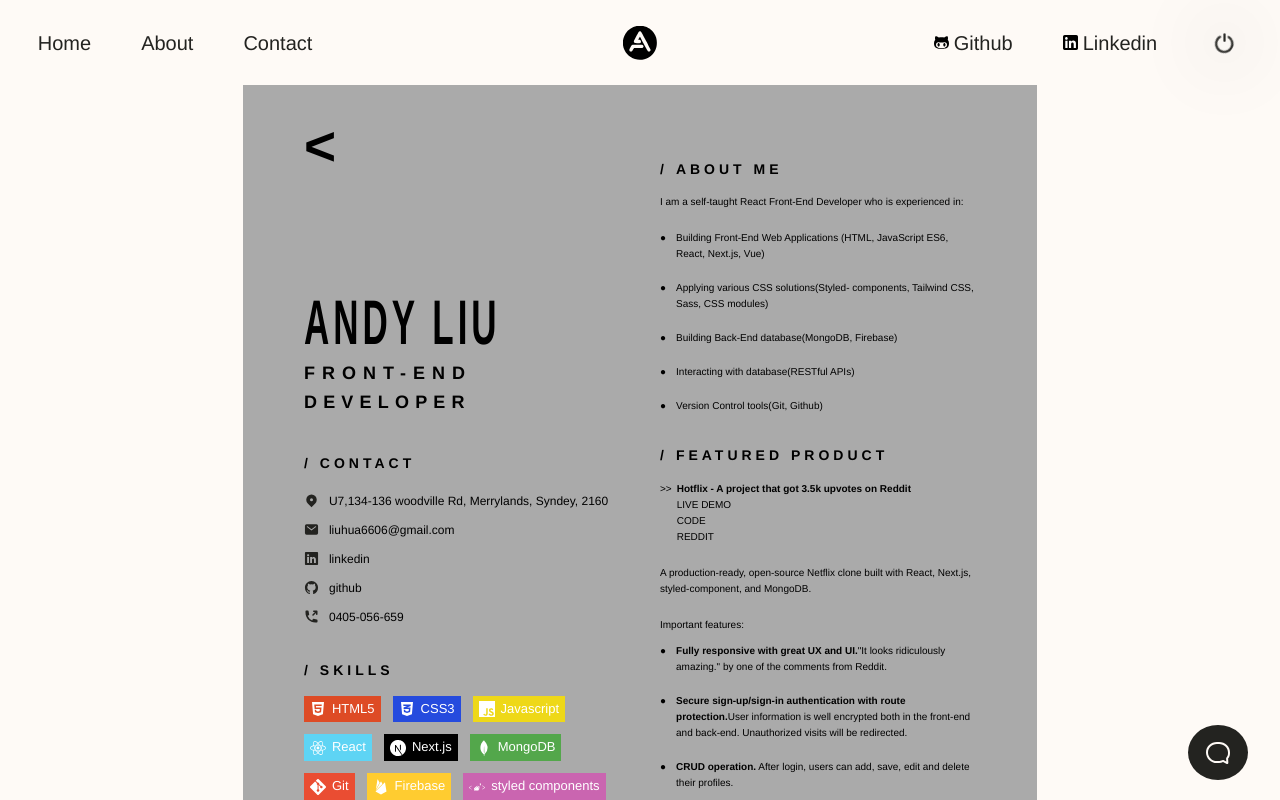
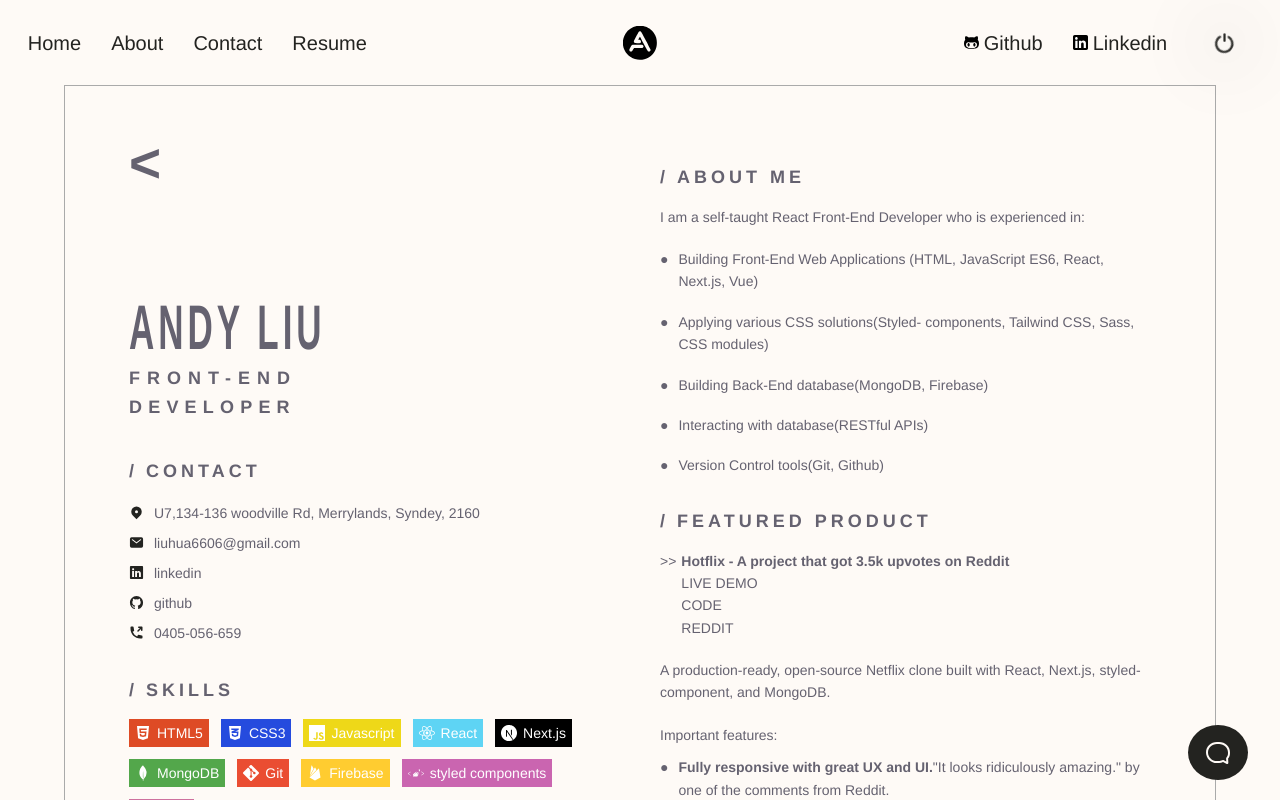
Before and after one commit to ALiuHua/andy-portfolio, a Next.js app: page /resume in a window 1280 px wide. Shown: the top 800 px of the page. Built offline with nearby package versions, Linux system fonts and the light colour scheme.

Commit message:
update print media

```diff
--- a/components/layout/header/NavBar.js
+++ b/components/layout/header/NavBar.js
@@ -47,6 +47,11 @@ const NavBar = ({ toggleTheme, userTheme }) => {
             <span>Contact</span>
           </NavLink>
         </LinkWrapper>
+        <LinkWrapper>
+          <NavLink href="/resume">
+            <span>Resume</span>
+          </NavLink>
+        </LinkWrapper>
       </NavList>
 
       <NavList>
--- a/components/layout/header/NavBarStyles.js
+++ b/components/layout/header/NavBarStyles.js
@@ -78,7 +78,7 @@ export const NavLink = styled(StyledLink)`
     position: relative;
   } */
   @media only screen and (max-width: 87.5em) {
-    padding: 2.5rem 2.5rem;
+    padding: 2.5rem 1.5rem;
   }
   /* @media only screen and (max-width: 28em) {
     padding: 2.5rem 2.5rem;
--- a/pages/resume.js
+++ b/pages/resume.js
@@ -57,7 +57,7 @@ const Resume = () => {
   return (
     <>
       <ResumeSection>
-        <ResumeWrapper>
+        <ResumeWrapper className="resumePage">
           <ResumeStyle />
           <BriefInfo>
             <Title>
@@ -70,7 +70,7 @@ const Resume = () => {
                 {buttonInfo.map((item, index) => (
                   <ContactItem key={index}>
                     <ContactButton hrefStr={item?.hrefStr}>
-                      <span>{item.src}</span>
+                      <span className="contactIcon">{item.src}</span>
                       <span>{item.details}</span>
                     </ContactButton>
                   </ContactItem>
@@ -409,8 +409,10 @@ export async function getStaticProps() {
 
 export const ResumeSection = styled.section`
   padding: 85px 2.5%;
+  color: ${({ theme }) => theme.grey};
   p {
     margin-bottom: 2rem;
+    font-size: 1.4rem;
   }
   ul {
     /* list-style: circle; */
@@ -419,6 +421,7 @@ export const ResumeSection = styled.section`
   li {
     display: list-item;
     margin-bottom: 1.8rem;
+    font-size: 1.4rem;
   }
   /* position: relative; */
 `;
@@ -426,15 +429,25 @@ export const ResumeWrapper = styled.div`
   //纸张内容盒子
   box-sizing: border-box;
   position: relative;
-  width: 210mm;
-  height: 297mm;
-  background-color: #aaa;
-  /* padding: 25.4mm 31.7mm; */
-  /* aspect-ratio: 210/297; */
-  padding: 6% 5%;
+  width: 80vw;
+  /* width: 210mm;
+  height: 297mm; */
+  padding: 6vw 5vw;
   margin: 0 auto;
   display: flex;
   gap: 4rem;
+  border: 1px solid #aaa;
+  @media screen and (max-width: 87.5em) {
+    width: 90vw;
+  }
+  @media screen and (max-width: 60em) {
+    flex-direction: column;
+    gap: 0;
+  }
+  @media only screen and (max-width: 35em) {
+    padding: 4vw 2vw;
+    border: 1px solid #aaa;
+  }
 `;
 export const BriefInfo = styled.div`
   flex: 1;
@@ -448,13 +461,20 @@ export const BriefInfo = styled.div`
   }
   ::before {
     content: "<";
-    top: 3%;
-    /* left: 5%; */
+    /* top: 3%; */
+    top: 6vw;
+    transform: translateY(-50%);
   }
   ::after {
     content: "/>";
-    bottom: 4%;
-    /* left: 5%; */
+    bottom: 6vw;
+    transform: translateY(50%);
+  }
+  @media screen and (max-width: 60em) {
+    ::before,
+    ::after {
+      display: none;
+    }
   }
 `;
 export const DetailsInfo = styled.div`
@@ -463,6 +483,9 @@ export const DetailsInfo = styled.div`
 export const Title = styled.h1`
   margin-bottom: 3.5rem;
   text-transform: uppercase;
+  @media only screen and (max-width: 35em) {
+    margin-bottom: 2.5rem;
+  }
   span {
     display: block;
     font-size: 1.8rem;
@@ -486,7 +509,7 @@ export const CardWrapper = styled.div`
   margin-bottom: 3rem;
 `;
 export const SubTitle = styled.h2`
-  font-size: 1.4rem;
+  font-size: 1.8rem;
   text-transform: uppercase;
   letter-spacing: 4px;
   font-weight: 700;
@@ -496,6 +519,9 @@ export const SubTitle = styled.h2`
     margin-right: 8px;
     /* font-weight: 700;
     font-size: 1.4rem; */
+  }
+  @media print {
+    font-size: 1.4rem;
   }
 `;
 export const ContactList = styled.ul`
@@ -515,7 +541,11 @@ export const ButtonWrapper = styled.button`
   background: none;
   border: none;
   padding: 0.5rem 0;
-  font-size: 1.2rem;
+  font-size: 1.4rem;
+  color: ${({ theme }) => theme.grey};
+  @media print {
+    font-size: 1.2rem;
+  }
   span:first-child {
     display: inline-block;
     width: 1.5rem;
@@ -548,13 +578,18 @@ export const SkillTag = styled.div`
     height: 1.6rem;
   }
   span {
-    font-size: 1.3rem;
+    /* font-size: 1.3rem; */
+    font-size: 1.4rem;
     color: #fff;
   }
 `;
 export const StageItem = styled.div`
   display: flex;
   margin-bottom: 2rem;
+  font-size: 1.4rem;
+  @media print {
+    font-size: 1.2rem;
+  }
   div {
     display: flex;
     flex-direction: column;
@@ -578,8 +613,12 @@ export const StageItem = styled.div`
 `;
 export const KeyFeatureListWrapper = styled.div`
   & > span {
+    font-size: 1.4rem;
     display: block;
     margin-bottom: 1rem;
+    @media print {
+      font-size: 1.2rem;
+    }
   }
 `;
 export const KeyFeatureList = styled.ul`
@@ -607,7 +646,9 @@ export const KeyFeatureList = styled.ul`
 `;*/
 export const ResumeStyle = createGlobalStyle`
   @media print {
-
+    *{
+      color:#000
+    }
     @page{
       // 打印纸张样式
       size: A4;
@@ -632,6 +673,7 @@ export const ResumeStyle = createGlobalStyle`
           background-color: green;
           margin: 0 auto; */
           margin: 0 !important;
+          /* background-color: #fff !important;  // needed later */
           /* width:21cm;
           height: 29.7cm */
     }
@@ -641,7 +683,25 @@ export const ResumeStyle = createGlobalStyle`
     }
     header{display:none}
     footer{display:none !important}
+    .resumePage{
+      box-sizing: border-box;
+      position: relative;
+      width: 210mm;
+      height: 297mm;
+      background:#fff;
+      /* padding: 60px 50px; */
+      padding: 1cm;
+      /* padding: 1.5cm; */
+      margin: 0 auto;
+      display: flex;
+      gap: .8cm;
+      /* gap: 4rem; */
+      border:none;
+    }
+    .contactIcon{
+      svg{fill:#000 !important}
 
+    }
 
     }
 
```
